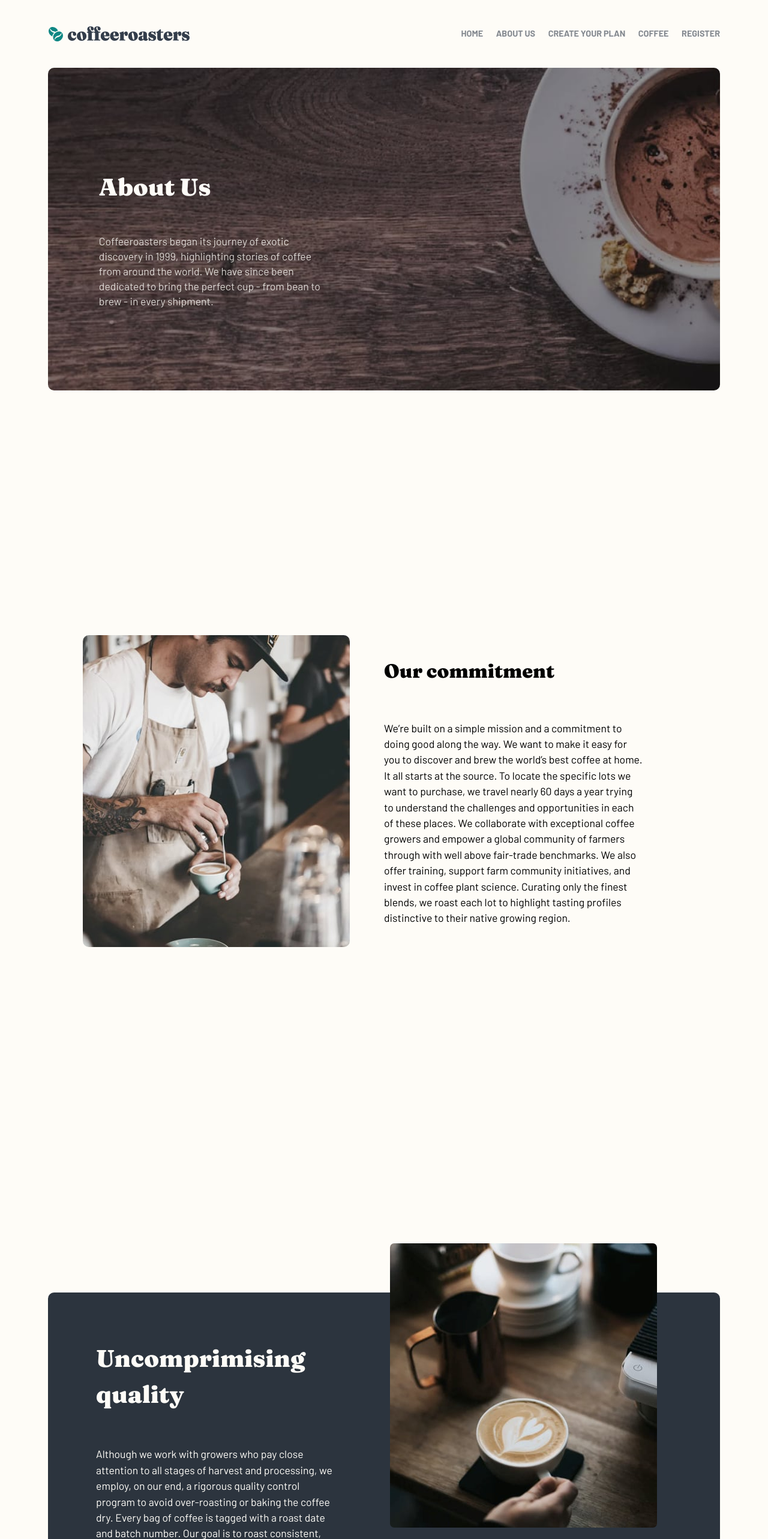
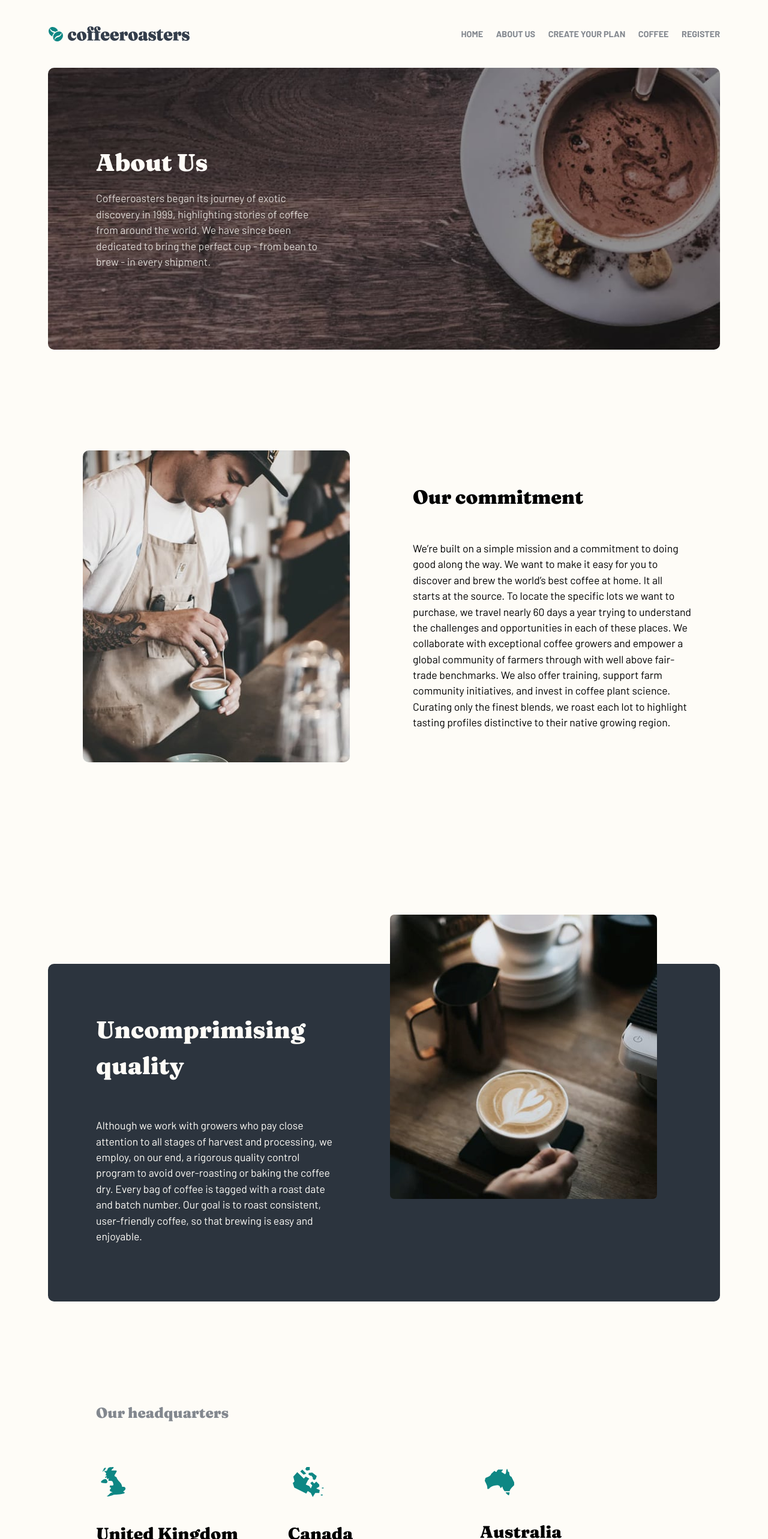
Before and after one commit to kebin20/coffee-roasters-website, a React (Vite) app: page /aboutus in a window 1280 px wide. Shown: the top 2566 px of the page at 60% size. Built offline with nearby package versions, Linux system fonts and the light colour scheme; no server answers; the HTML template or start-up script is replaced by a standard one.

Commit message:
style: fixed css for the about us page

```diff
--- a/src/Layout/Footer.module.css
+++ b/src/Layout/Footer.module.css
@@ -51,6 +51,7 @@
   .footer {
     flex-direction: row;
     padding: 3em 10em;
+    margin-top: 10em;
   }
 
   .linksContainer {
--- a/src/Pages/AboutUs.module.css
+++ b/src/Pages/AboutUs.module.css
@@ -15,11 +15,9 @@
 
 .aboutUsHeroTitle {
   font-size: var(--semi-lg-font-size);
-  line-height: 2.5rem;
 }
 
 .aboutUsHeroText {
-  line-height: 25px;
   opacity: 0.8;
   mix-blend-mode: normal;
 }
@@ -49,14 +47,14 @@
 /* quality container */
 
 .qualityContainer {
+  background-color: var(--darkBlue);
+  color: var(--lightCream);
+  border-radius: var(--border-px);
   display: grid;
   text-align: center;
   gap: 2em;
   padding: 7.25em 1.5em 3.25em 1.5em;
   margin-top: 4.5em;
-  background-color: var(--darkBlue);
-  color: var(--lightCream);
-  border-radius: var(--border-px);
 }
 
 .qualityContentWrapper {
@@ -85,7 +83,6 @@
 .hqContainer {
   display: grid;
   gap: 2em;
-  margin-bottom: 6em;
   text-align: center;
   justify-items: center;
 }
@@ -139,7 +136,7 @@
   }
 
   .ourCommitmentTitle {
-    margin-bottom: 0.8em;
+    margin-bottom: 0.5em;
   }
 
   .ourCommitmentImage {
@@ -195,11 +192,11 @@
     background-image: url("../assets/about/desktop/image-hero-whitecup.jpg");
     display: grid;
     grid-template-columns: 0.7fr 1fr;
-    grid-template-rows: 1fr 1fr;
+    grid-template-rows: 0.5fr 1fr;
     gap: 1em;
     justify-items: start;
     text-align: left;
-    padding: 8.5em 5.3em;
+    padding: 8em 5em;
   }
 
   .aboutUsHeroText {
@@ -211,7 +208,6 @@
   }
 
   .ourCommitmentContainer {
-    padding: 10em 0em;
     margin: 0;
     align-items: center;
     text-align: left;
@@ -229,12 +225,12 @@
     display: flex;
     flex-direction: column;
     gap: 2em;
-    padding-right: 8em;
+    padding-inline: 3em;
   }
 
   .qualityContainer {
     grid: auto/ 1fr 1fr;
-    padding: 0em 0em 7.2em 0em;
+    padding: 0em 0em 1em 0em;
     gap: 0;
   }
 
@@ -260,7 +256,7 @@
   }
 
   .hqContainer {
-    padding: 4em 5em 4em 5em;
+    padding: 0em 5em;
     column-gap: 0;
   }
 }
--- a/src/UI/Wrapper.module.css
+++ b/src/UI/Wrapper.module.css
@@ -18,7 +18,7 @@
 @media only screen and (min-width: 1200px) {
   .wrapper {
     margin: 0em 5em;
-    gap: 15.5em;
+    gap: 10.5em;
   }
 }
 /* Big desktop (4k) */
--- a/src/index.css
+++ b/src/index.css
@@ -61,7 +61,7 @@ body {
 body {
   font-size: 16px;
   font-family: "Barlow", sans-serif;
-  line-height: 1;
+  line-height: 1.5;
   -webkit-font-smoothing: antialiased;
 }
 img,
```
